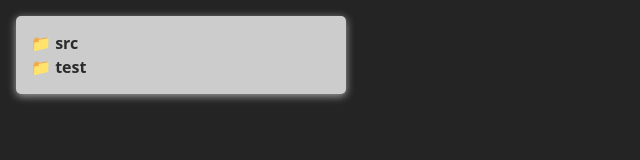
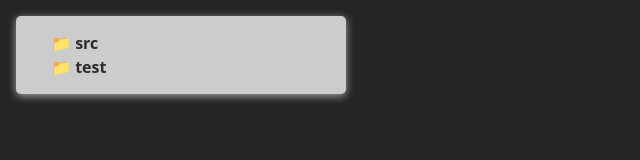
Before and after one commit to AnanthaKannan/react-machine-coding, a React (Vite) app: page / in a window 1280 px wide. Shown: the top 160 px of the page, without its empty margins (0-640 px from the left). Built offline with nearby package versions, Linux system fonts and the light colour scheme.

Commit message:
feat: update FileExplore component to toggle folder icons and enhance file container styles

```diff
--- a/src/practice/fileExplor/FileExplore.tsx
+++ b/src/practice/fileExplor/FileExplore.tsx
@@ -72,11 +72,12 @@ const FileExplore: FC = () => {
     return (
       <div className="folder-container" key={item.id}>
         <div className="folder" onClick={() => handleFolderClick(item.id)}>
-          📁 {item.name}
+          {isActive ? "📂" : "📁"} {item.name}
         </div>
 
         {item.children?.map((child) => (
           <div
+            className="file-container"
             style={{
               maxHeight: isActive ? "500px" : "0px",
               overflow: "hidden",
--- a/src/practice/fileExplor/fileExplore.css
+++ b/src/practice/fileExplor/fileExplore.css
@@ -17,8 +17,15 @@
   font-weight: 500;
 }
 
+#fe .file-container {
+  border-left: 2px dashed rgb(150, 149, 149);
+  margin-left: 12px;
+}
+
 #fe .folder-container .file {
-  border-left: 2px dashed rgb(150, 149, 149);
-  padding: 5px 10px;
-  margin: 0px 12px;
+  margin: 5px 22px;
 }
+
+#fe .folder-container {
+  margin-left: 20px;
+}
```
